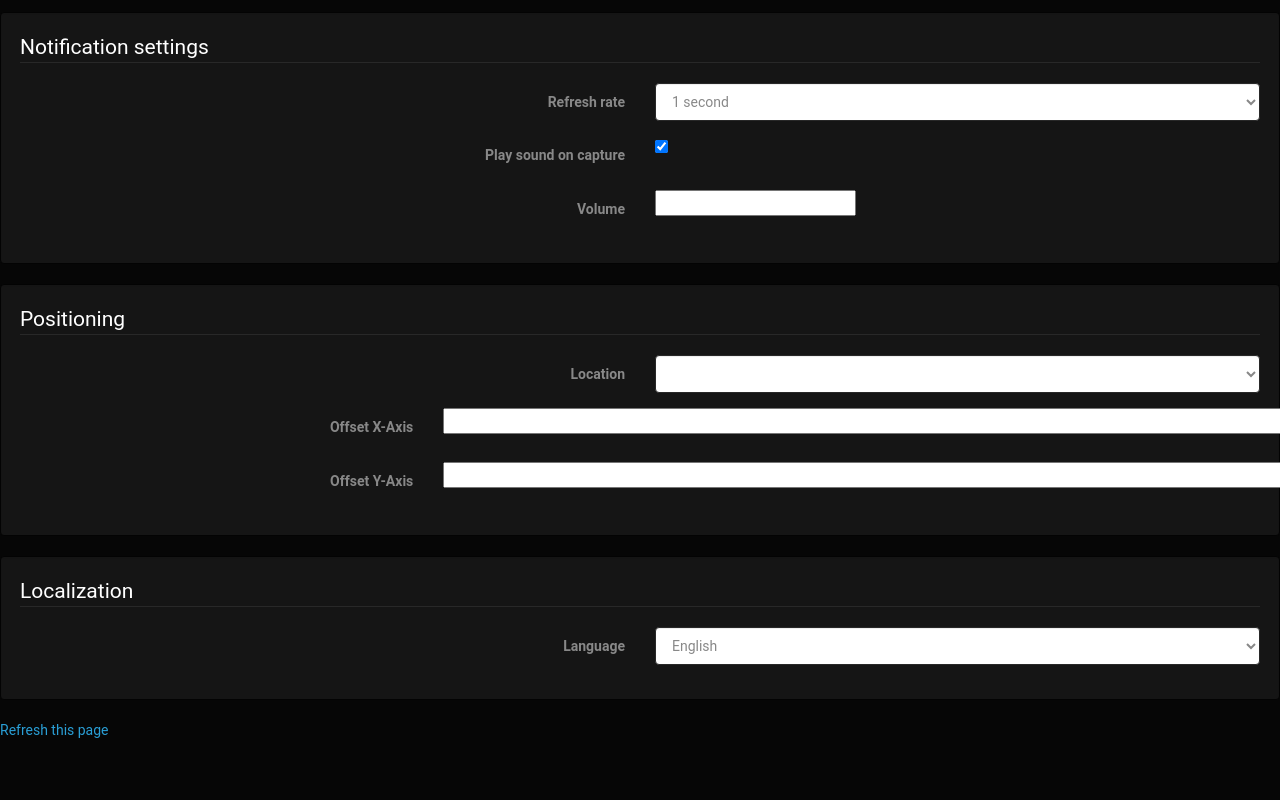
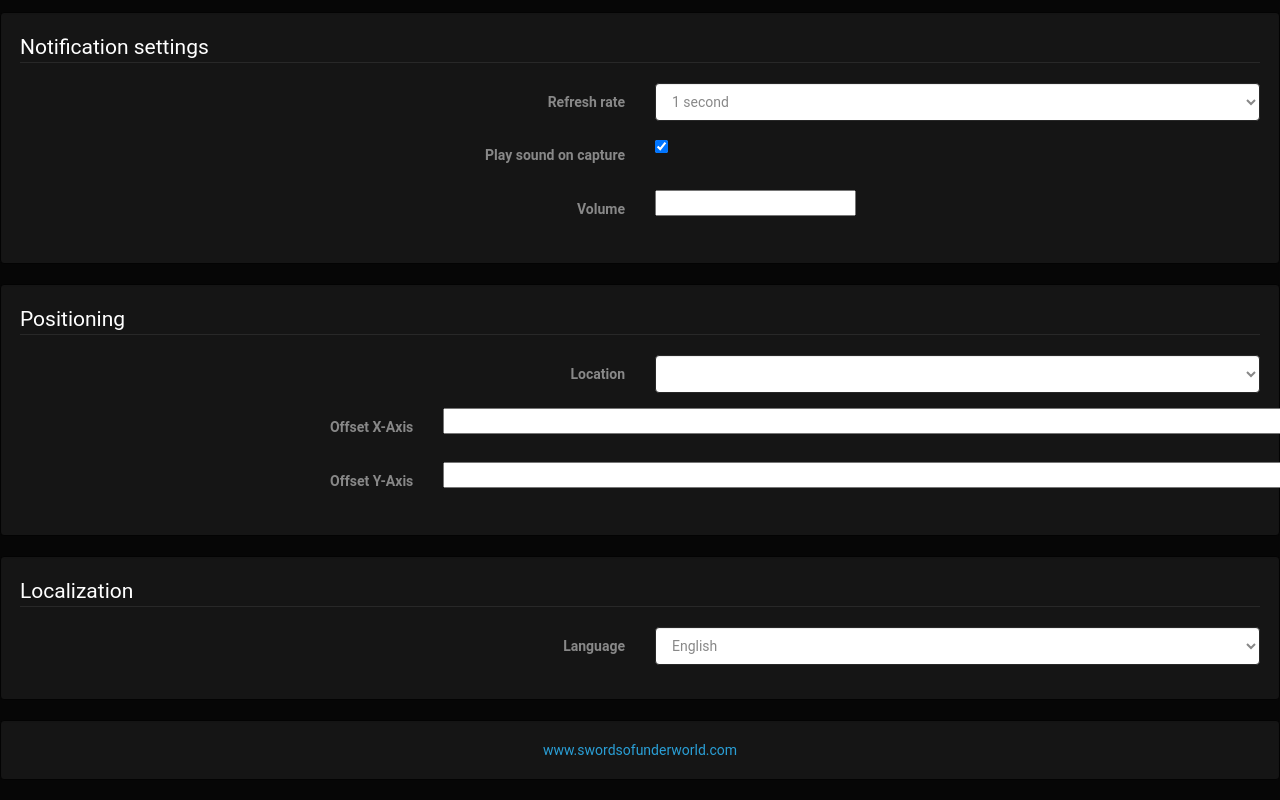
Before and after one commit to rvgate/swd-wvw-timers, a browser extension: page Files/main.html in a window 1280 px wide. Shown: the part 569-1369 px from the top of the page. Before the commit the page ends 1309 px from the top, so only its background shows below. Drawn offline with Linux system fonts and the light colour scheme.

Commit message:
Added SWD link

```diff
--- a/Files/main.html
+++ b/Files/main.html
@@ -191,10 +191,13 @@
                             </div>
                         </fieldset>
                     </div>
+
+                    <div class="well text-center">
+                        <a href="http://www.swordsofunderworld.com/" target="_blank">www.swordsofunderworld.com</a>
+                    </div>
                 </form>
             </div>
         </div>
-        <a href="javascript:location.reload(true)">Refresh this page</a>
 	</body>
     <script src="js/main.js"></script>
 </html>
```
